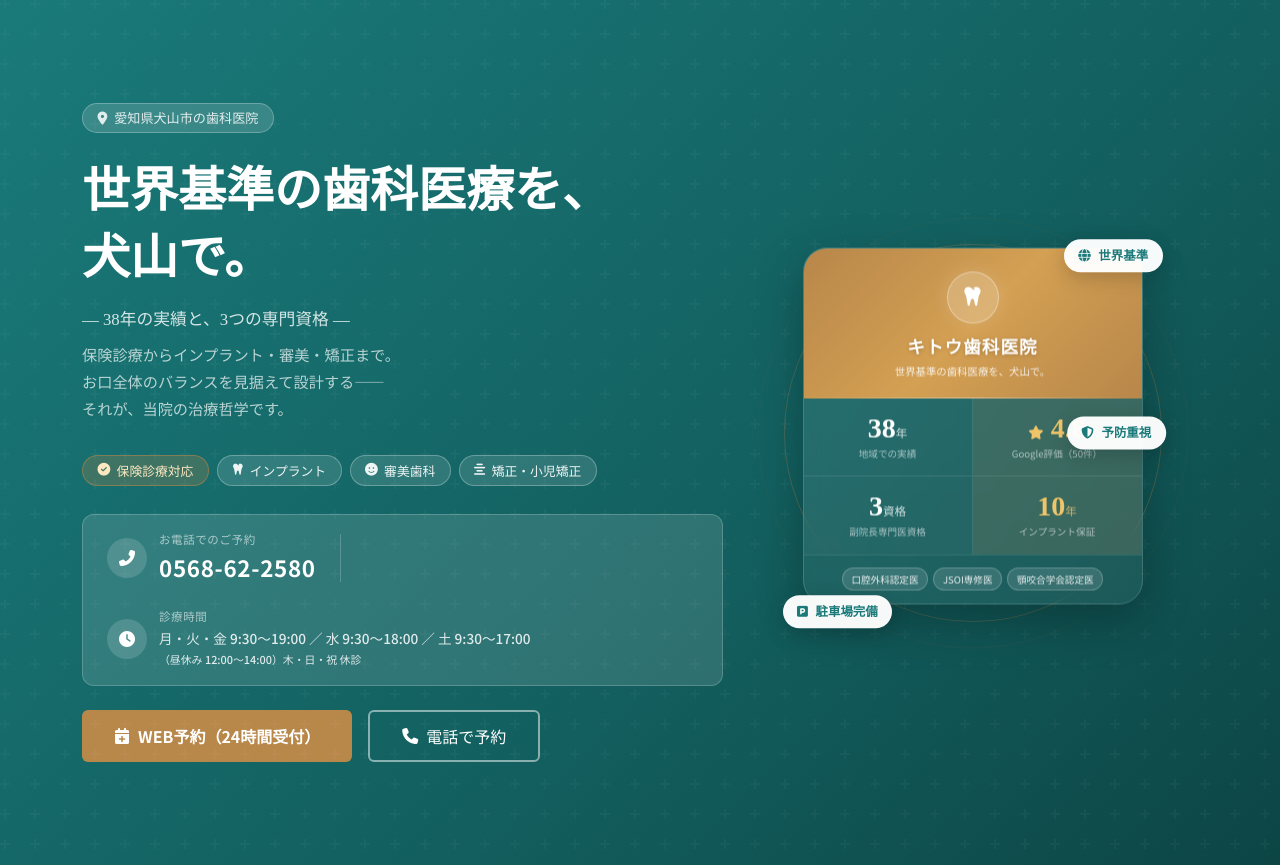
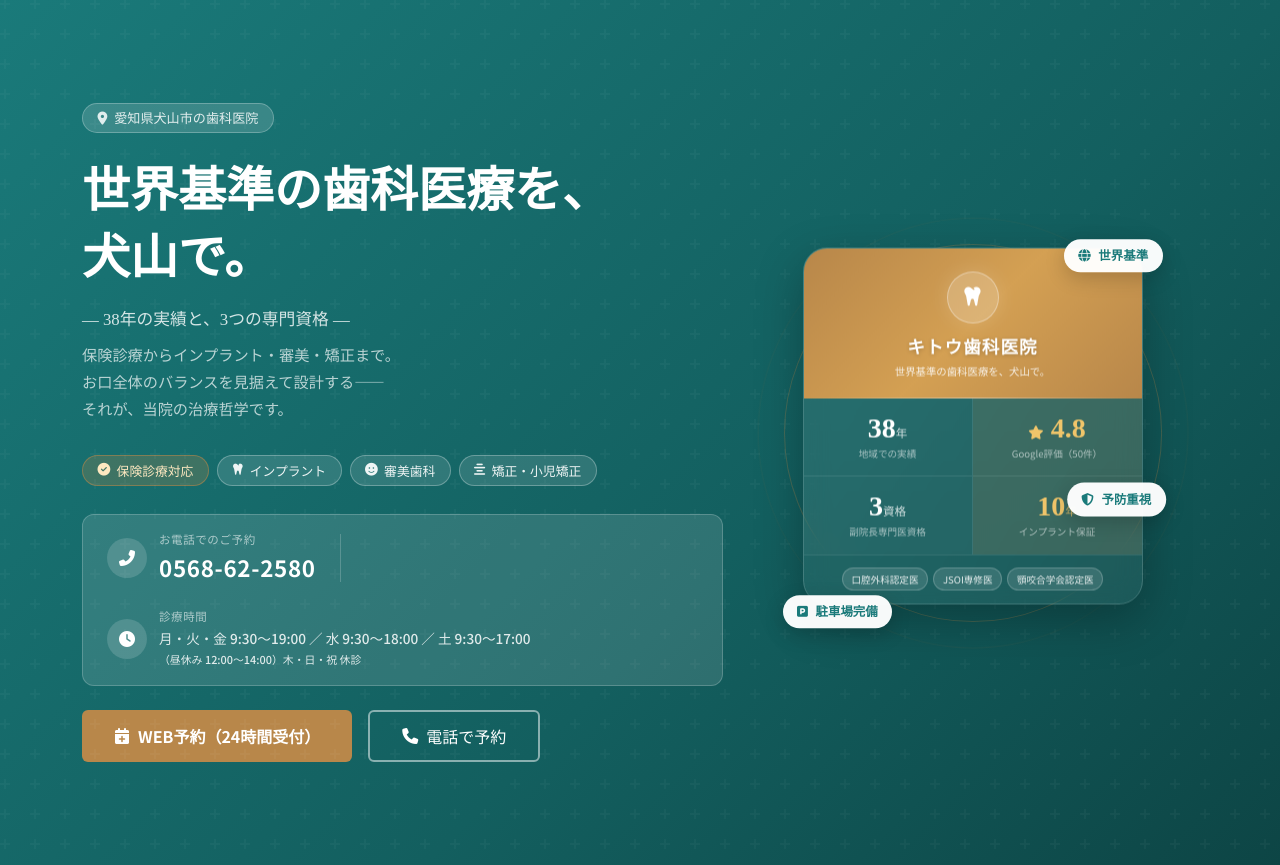
Before and after one commit to kitwo0623-maker/dental-clinic, a Flask app: page / in a window 1280 px wide. Shown: the part 68-933 px from the top of the page. Run offline with Flask 3, Linux system fonts and the light colour scheme.

Commit message:
fix: 予防重視バッジの位置をGoogle評価と被らないよう下に移動 (#58)
top:50% → bottom:22% に変更してGoogle評価の数字との重複を解消

https://claude.ai/code/session_01Dja32kePQ2b1bcfi32o9Ce

Co-authored-by: Claude <noreply@anthropic.com>

```diff
--- a/static/css/style.css
+++ b/static/css/style.css
@@ -364,7 +364,7 @@ body {
 .hero-badge-float i { margin-right: 0.3rem; }
 .hero-badge-top    { top: -14px; right: -20px; animation: bft 3.5s ease-in-out infinite; }
 .hero-badge-bottom { bottom: -14px; left: -20px; animation: bfb 3.8s ease-in-out infinite; }
-.hero-badge-side   { top: 50%; right: -28px; transform: translateY(-50%); animation: bfs 4.2s ease-in-out infinite; }
+.hero-badge-side   { bottom: 22%; right: -28px; animation: bfs 4.2s ease-in-out infinite; }
 @keyframes bft { 0%,100%{transform:translateY(0)}        50%{transform:translateY(-6px)} }
 @keyframes bfb { 0%,100%{transform:translateY(0)}        50%{transform:translateY(6px)} }
 @keyframes bfs { 0%,100%{transform:translateY(-50%) translateX(0)} 50%{transform:translateY(-50%) translateX(-5px)} }
```
